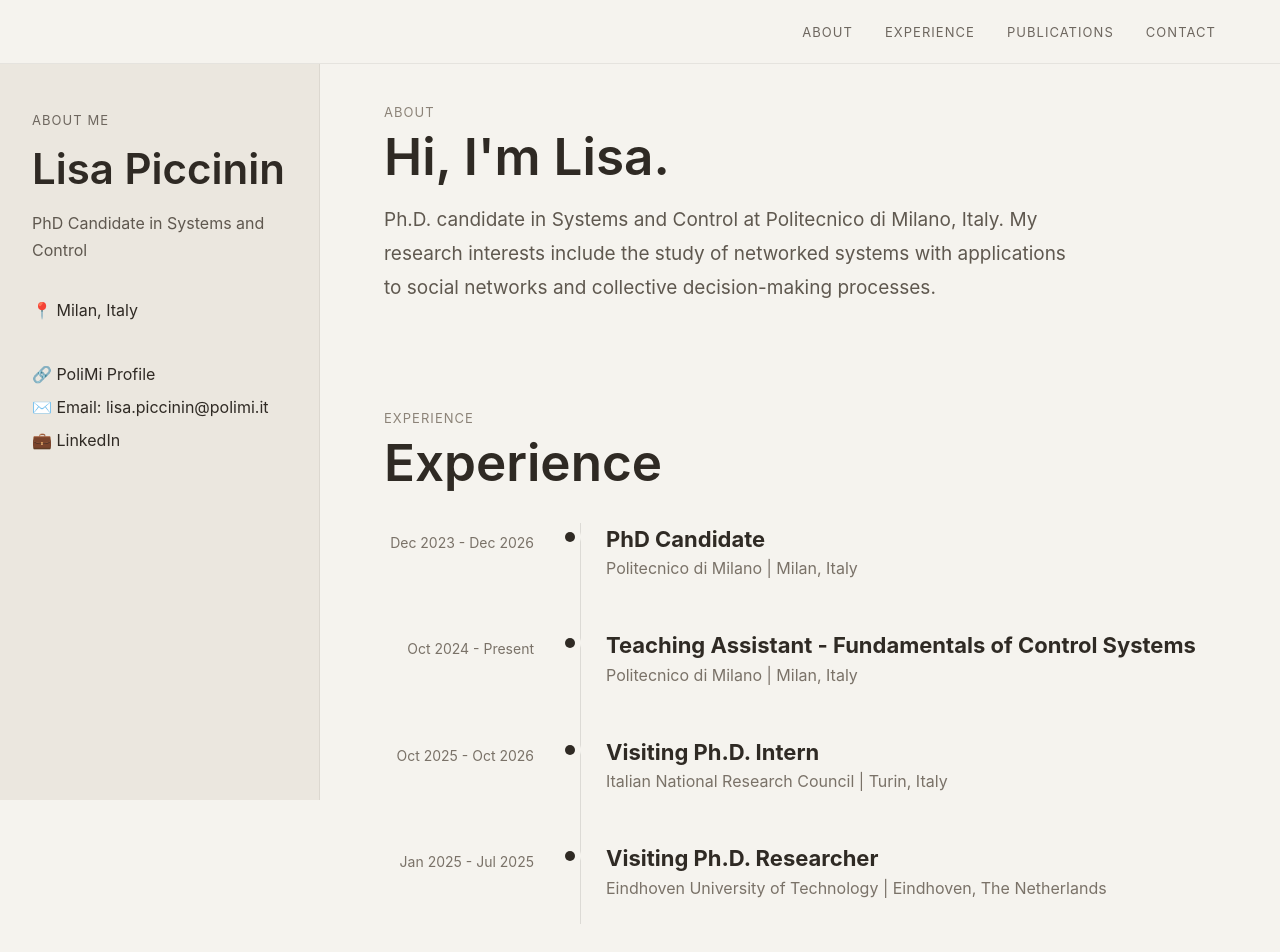
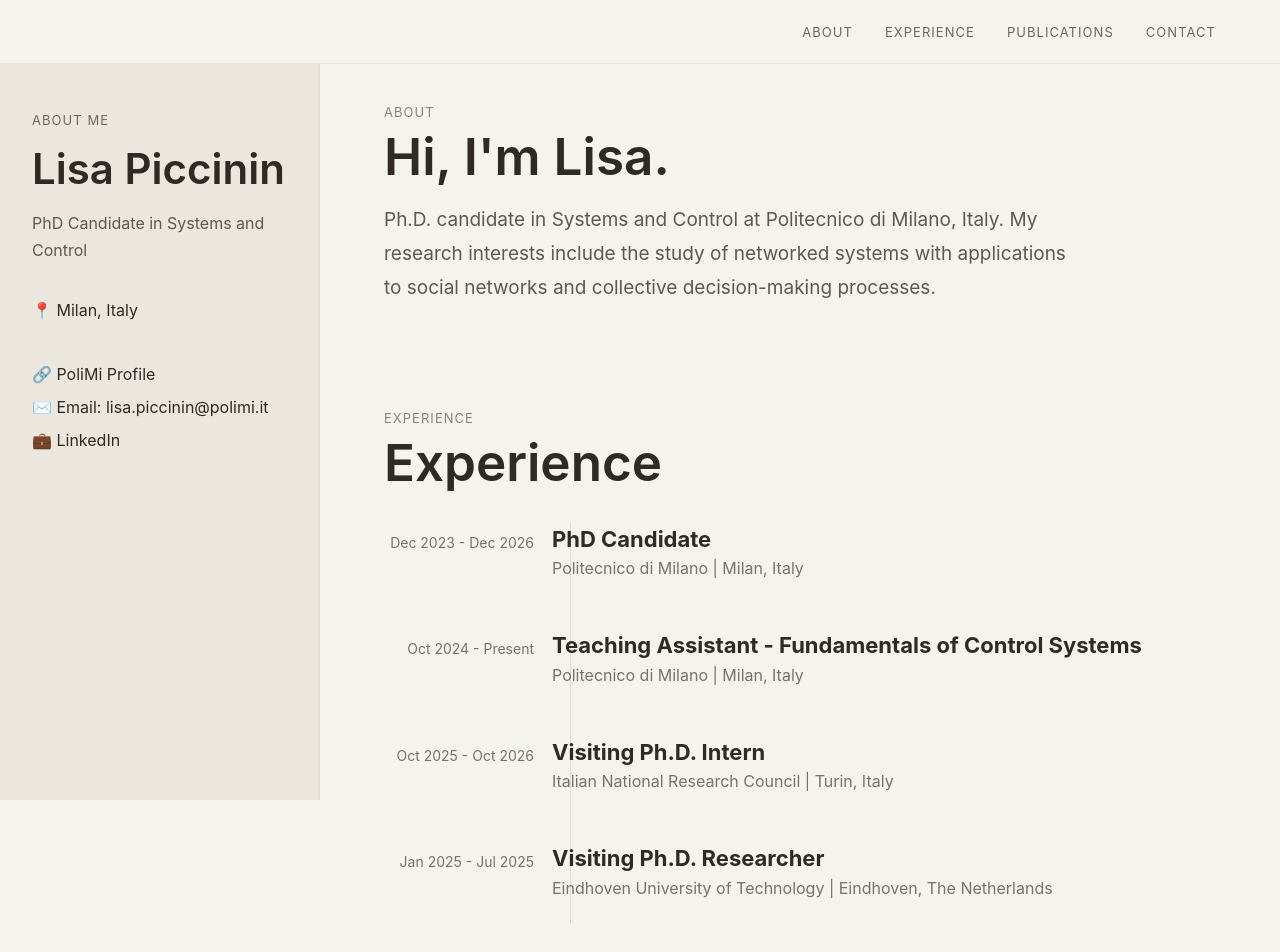
Before and after one commit to LisaPi1/my-portfolio, a React (Vite) app: page / in a window 1280 px wide. Shown: the top 952 px of the page. Built offline with nearby package versions, Linux system fonts and the light colour scheme.

Commit message:
alignment on timeline again 4

```diff
--- a/src/App.css
+++ b/src/App.css
@@ -306,7 +306,7 @@ a {
   bottom: 12px;
 
   /* posizione perfetta = centro colonna dot */
-  left: calc(150px + 18px + 18px + 10px);
+  left: calc(150px + 18px + 18px );
 
   width: 1px;
   background: rgba(47, 42, 36, 0.12);
@@ -316,7 +316,7 @@ a {
 /* GRID */
 .timeline-item {
   display: grid;
-  grid-template-columns: 150px 36px 1fr;
+  grid-template-columns: 150px 1fr;
   column-gap: 18px;
   align-items: start;
   padding: 8px 0 28px;
@@ -332,19 +332,22 @@ a {
   /* allinea con il titolo */
   padding-top: 6px;
 }
-
-/* COLONNA DOT */
+.timeline-marker {
+  display: none;
+}
+/*
 .timeline-marker {
   display: flex;
   justify-content: center;
   align-items: flex-start;
   position: relative;
-
-  /* micro-adjust verticale */
   padding-top: 6px;
 }
-
-/* DOT PERFETTO */
+ */
+.timeline-dot {
+  display: none;
+}
+/*
 .timeline-dot {
   width: 10px;
   height: 10px;
@@ -352,12 +355,13 @@ a {
 
   background: #2f2a24;
 
-  /* QUESTO crea l’effetto “linea che passa dentro” */
+
   box-shadow: 0 0 0 6px #f5f3ee;
 
   position: relative;
   z-index: 2;
 }
+ */
 
 /* CONTENUTO */
 .timeline-content h3 {
```
